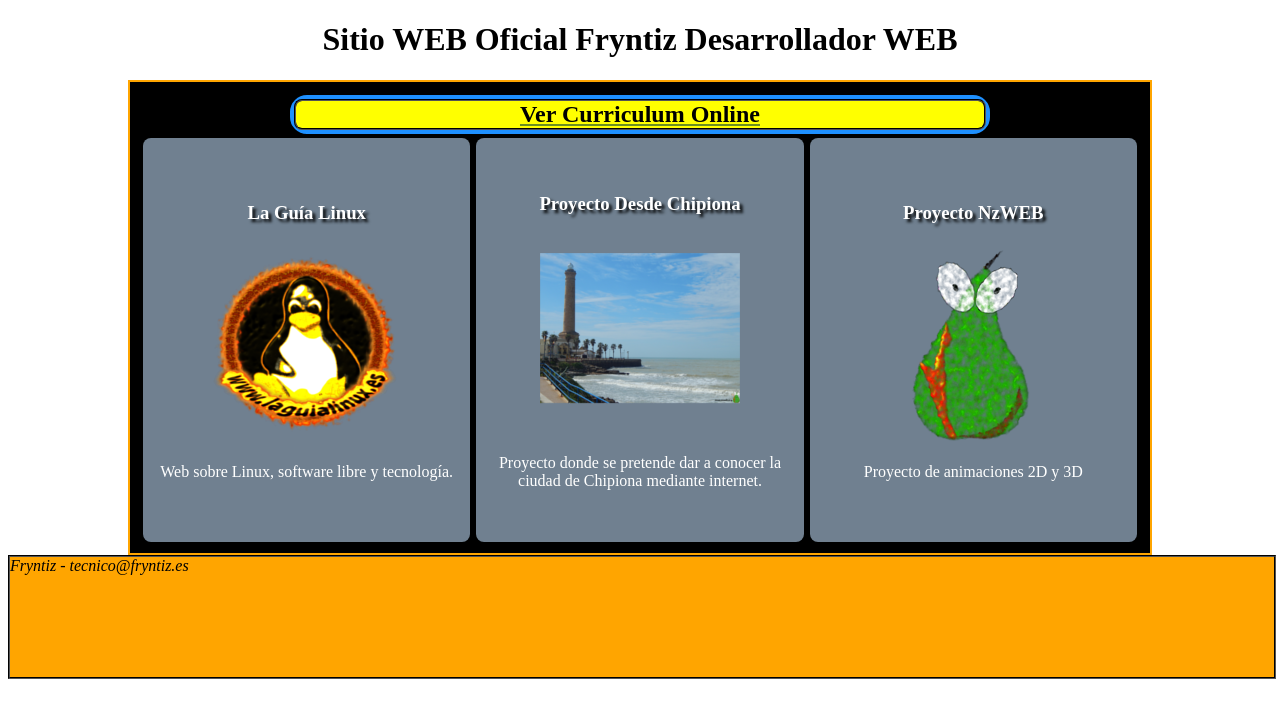
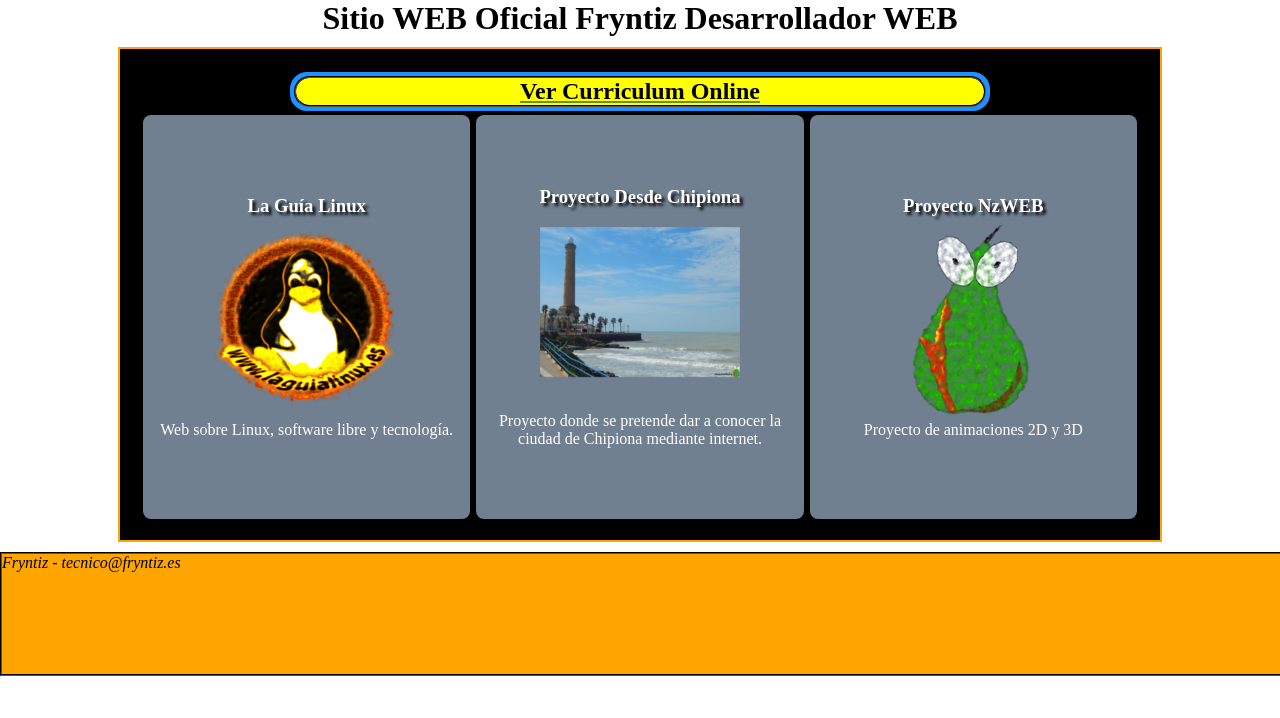
Before and after one commit to raupulus/www.fryntiz.es, a PHP site: page / in a window 1280 px wide. Shown: the top 718 px of the page. Run offline with PHP 8.4, Linux system fonts and the light colour scheme.

Commit message:
Modificado márgenes

```diff
--- a/CSS/styles.css
+++ b/CSS/styles.css
@@ -1,14 +1,16 @@
+* {
+	margin: 0;
+}
 H1 {
 	text-align: center;
 }
 #cajaContenido {
+	margin: 10px auto;
+	padding: 20px;
 	min-width: 400px;
 	max-width: 1000px;
 	background-color: black;
 	border: 2px orange solid;
-	margin: auto;
-	padding: 10px;
-
 }
 .boton {
 	align-content: center;
@@ -42,7 +44,7 @@ H1 {
 	background-color:yellow;
 	margin: 4px;
 	border: 2px black groove;
-	border-radius: 8px;
+	border-radius: 20px;
 }
 .boton H2:hover {
 	color: yellow;
@@ -84,7 +86,7 @@ H1 {
 	color: orangered;
 }
 #CajaFooter {
-	margin: auto;
+	margin: 10px 0;
 	width: 100%;
 	height: 120px;
 	background-color: orange;
```
